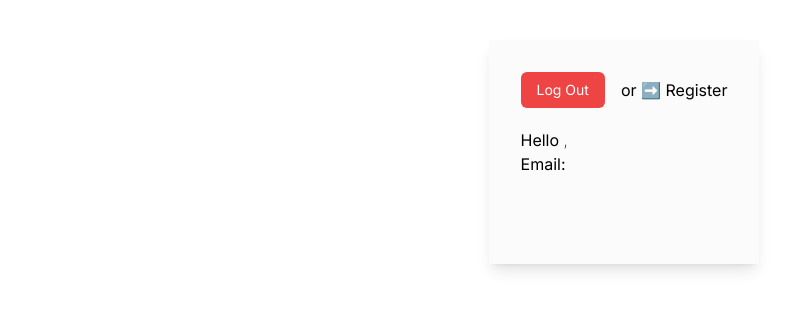
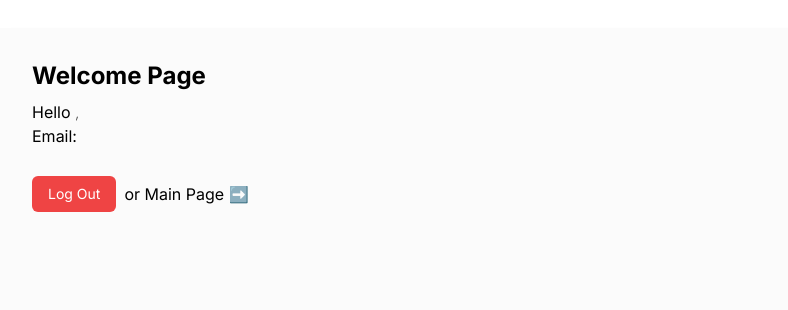
Before and after one commit to uk030621/Main-LWH-Auth-Wrap, a Next.js app: page /dashboard in a window 1280 px wide. Shown: the top 310 px of the page, without its empty margins (16-804 px from the left). Built offline with nearby package versions, Linux system fonts and the light colour scheme; no server answers.

Commit message:
Full screen size.

```diff
--- a/components/HomePage.jsx
+++ b/components/HomePage.jsx
@@ -13,22 +13,25 @@ export default function HomePage() {
 
 
   return (
-    <div className="flex justify-center items-start h-screen px-4 mt-4">
-      <div className="shadow-lg p-8 bg-zinc-300/10 flex flex-col gap-2 my-6">
+    <div className="flex justify-center items-start h-screen px-4 mt-1">
+
+      <div className="shadow-lg p-8 bg-zinc-300/10 flex flex-col gap-2 my-6 w-full h-full">
+      <h1 className="text-2xl font-bold">Welcome Page</h1>
+      <div className="grid-cols-1">
+          <p className="self-center">Hello <span className="mr-8 ml-1/2 font-extralight">{firstName},</span></p>
+          <p className="self-center">Email: <span className="font-extralight">{session?.user?.email}</span></p>
+        </div>
         {/* Move button to a flex container for alignment */}
-        <div className="flex flex-start mb-3 w-fit">
+        <div className="flex flex-start mb-3 w-fit mt-5">
           <button
               onClick={() => signOut()}
               className="bg-red-500 text-white text-sm py-2 px-4 rounded-md"
             >
               Log Out
             </button>
-            <Link className="self-center ml-4" href="/Regform">or ➡️ Register</Link>
+            <Link className="self-center ml-2" href="/Regform">or Main Page <span className="text-green-500">➡️</span> </Link>
         </div>
-        <div className="grid-cols-1">
-          <p className="self-center">Hello <span className="mr-8 ml-1/2 font-extralight">{firstName},</span></p>
-          <p className="self-center">Email: <span className="font-extralight">{session?.user?.email}</span></p>
-        </div>
+
 
 
         <div className="flex justify-center mb-6 mt-6">
```
